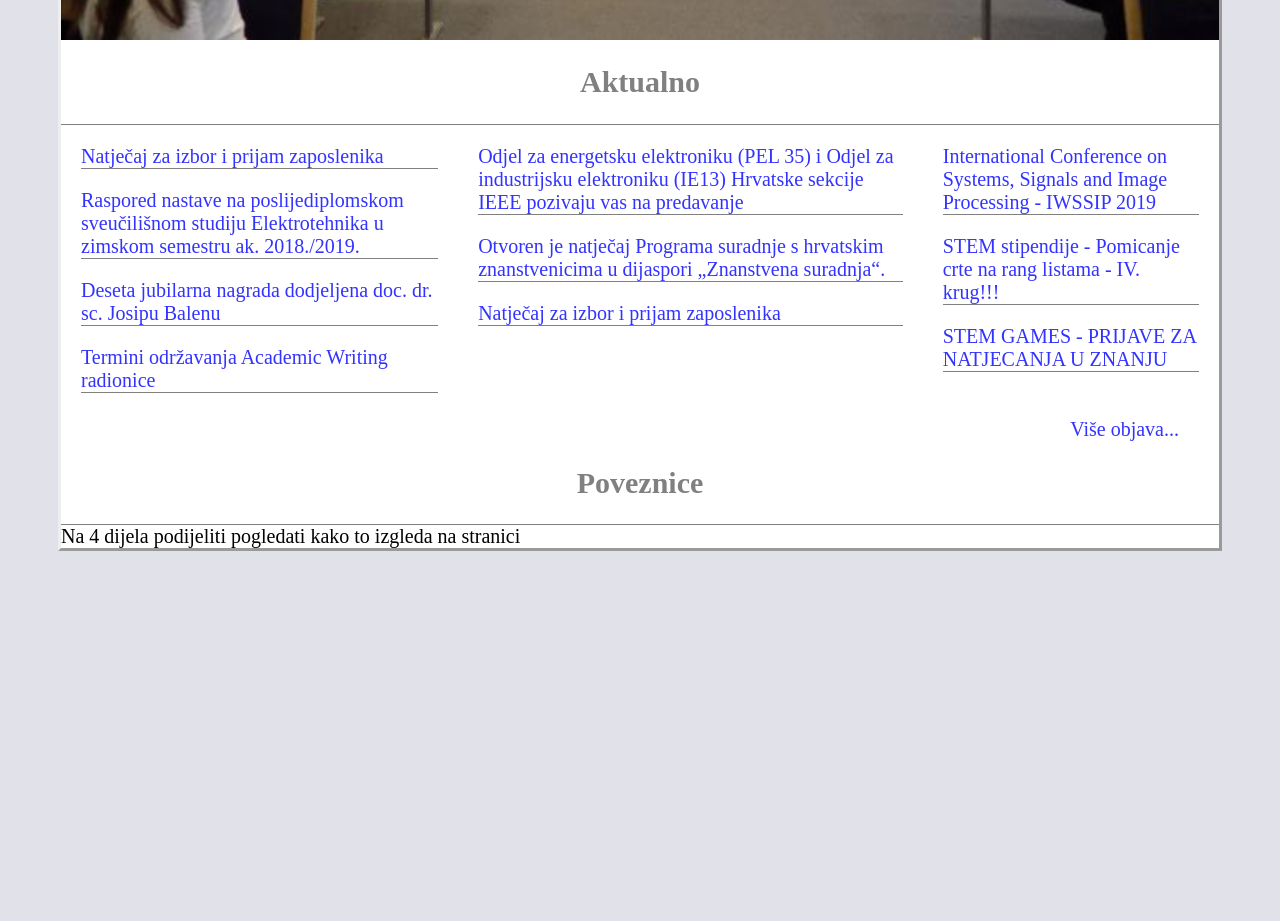
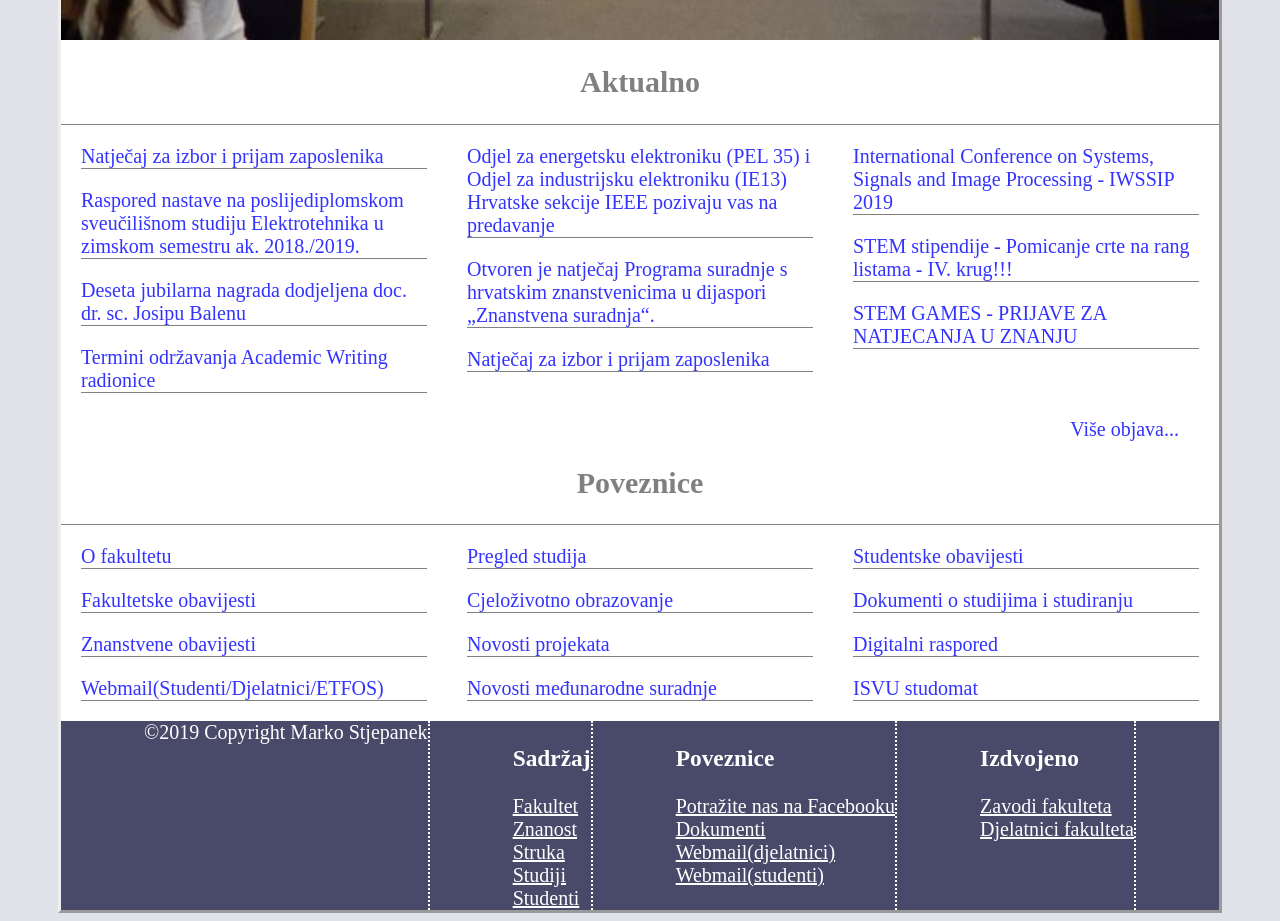
Before and after one commit to markostj/html-css-ferit, a plain HTML site: page index.html in a window 1280 px wide. Shown: the part 840-1761 px from the top of the page. Before the commit the page ends 1399 px from the top, so only its background shows below. Drawn offline with Linux system fonts and the light colour scheme.

Commit message:
Footer and content(rest of it)

```diff
--- a/index.html
+++ b/index.html
@@ -27,24 +27,24 @@
            <div class="maintitle">
                <h2>Aktualno</h2>
            </div>
-            <div class="container3">
-                <div class="column">
-                    <div class="columntitle"><a href="https://www.ferit.unios.hr/fakultet/novosti-i-dogadanja/6496#6496">Natječaj za izbor i prijam zaposlenika</a></div>
+            <div class="container3"> <!--Add dates on links-->
+                <div class="column1">
+                    <div class="columntitle"><a href="https://www.ferit.unios.hr/fakultet/novosti-i-dogadanja/6496#6496">Natječaj za izbor i prijam zaposlenika  </a></div>
+
                     <div class="columntitle"><a href="https://www.ferit.unios.hr/znanost/poslijediplomski-doktorski-studij/obavijesti/6491#6491">Raspored nastave na poslijediplomskom sveučilišnom studiju Elektrotehnika u zimskom semestru ak. 2018./2019.</a></div>
                     <div class="columntitle"> <a href="">Deseta jubilarna nagrada dodjeljena doc. dr. sc. Josipu Balenu </a></div>
                     <div class="columntitle"> <a href="https://www.ferit.unios.hr/znanost/poslijediplomski-doktorski-studij/obavijesti/6474#6474">Termini održavanja Academic Writing radionice</a></div>
                 </div>
-                 <div class="column">
+                 <div class="column2">
                      <div class="columntitle"><a href="https://www.ferit.unios.hr/fakultet/novosti-i-dogadanja/6496#6496">Odjel za energetsku elektroniku (PEL 35) i Odjel za industrijsku elektroniku (IE13) Hrvatske sekcije IEEE pozivaju vas na predavanje</a></div>
                     <div class="columntitle"><a href="https://www.ferit.unios.hr/znanost/poslijediplomski-doktorski-studij/obavijesti/6491#6491">Otvoren je natječaj Programa suradnje s hrvatskim znanstvenicima u dijaspori „Znanstvena suradnja“. </a></div>
                     <div class="columntitle"> <a href="">Natječaj za izbor i prijam zaposlenika </a></div>
                  </div>
-                 <div class="column">
+                 <div class="column3">
                      <div class="columntitle"><a href="https://www.ferit.unios.hr/fakultet/novosti-i-dogadanja/6496#6496">International Conference on Systems, Signals and Image Processing - IWSSIP 2019 </a></div>
                     <div class="columntitle"><a href="https://www.ferit.unios.hr/znanost/poslijediplomski-doktorski-studij/obavijesti/6491#6491">STEM stipendije - Pomicanje crte na rang listama - IV. krug!!!</a></div>
                     <div class="columntitle"> <a href="">STEM GAMES - PRIJAVE ZA NATJECANJA U ZNANJU </a></div>
                  </div>
-
             </div>
             <div class="other-links">
                      <a href="">Više objava...</a>
@@ -52,10 +52,62 @@
            <div class="maintitle">
                <h2>Poveznice</h2>
            </div>
+           <div class="container3">
+                <div class="column1">
+                    <div class="columntitle"><a href="https://www.ferit.unios.hr/fakultet/novosti-i-dogadanja/6496#6496">O fakultetu</a></div>
+                    <div class="columntitle"><a href="https://www.ferit.unios.hr/znanost/poslijediplomski-doktorski-studij/obavijesti/6491#6491">Fakultetske obavijesti</a></div>
+                    <div class="columntitle"> <a href="">Znanstvene obavijesti </a></div>
+                    <div class="columntitle"> <a href="https://www.ferit.unios.hr/znanost/poslijediplomski-doktorski-studij/obavijesti/6474#6474">Webmail(Studenti/Djelatnici/ETFOS)</a></div>
+                </div>
+                 <div class="column2">
+                     <div class="columntitle"><a href="https://www.ferit.unios.hr/fakultet/novosti-i-dogadanja/6496#6496">Pregled studija</a></div>
+                    <div class="columntitle"><a href="https://www.ferit.unios.hr/znanost/poslijediplomski-doktorski-studij/obavijesti/6491#6491">Cjeloživotno obrazovanje </a></div>
+                    <div class="columntitle"> <a href="">Novosti projekata </a></div>
+                    <div class="columntitle"> <a href="">Novosti međunarodne suradnje </a></div>
+                 </div>
+                 <div class="column3">
+                     <div class="columntitle"><a href="https://www.ferit.unios.hr/fakultet/novosti-i-dogadanja/6496#6496">Studentske obavijesti</a></div>
+                    <div class="columntitle"><a href="https://www.ferit.unios.hr/znanost/poslijediplomski-doktorski-studij/obavijesti/6491#6491">Dokumenti o studijima i studiranju</a></div>
+                    <div class="columntitle"> <a href="">Digitalni raspored </a></div>
+                    <div class="columntitle"> <a href="">ISVU studomat </a></div>
+                 </div>
+           </div>
         </main>
         </content>
          <footer>
-         Na 4 dijela podijeliti pogledati kako to izgleda na stranici
+        <div class="foot">
+             <div class="container4">
+             <div class="col">
+                 &copy;2019 Copyright Marko Stjepanek
+             </div>
+             <div class="col">
+                    <h3>Sadržaj</h3>
+                    <div class="links"><a href="">Fakultet</a></div>
+                    <div class="links"><a href="">Znanost</a></div>
+                    <div class="links"><a href="">Struka</a></div>
+                    <div class="links"><a href="">Studiji</a></div>
+                    <div class="links"><a href="">Studenti</a></div>
+             </div>
+             <div class="col">
+                 <h3>Poveznice</h3>
+                 <div class="links"><a href="">Potražite nas na Facebooku</a></div>
+                    <div class="links"><a href="">Dokumenti</a></div>
+                    <div class="links"><a href="">Webmail(djelatnici)</a></div>
+                    <div class="links"><a href="">Webmail(studenti)</a></div>
+
+             </div>
+             <div class="col">
+                  <h3>Izdvojeno</h3>
+                  <div class="links"><a href="">Zavodi fakulteta</a></div>
+                    <div class="links"><a href="">Djelatnici fakulteta</a></div>
+             </div>
+         </div>
+        </div>
+
+
+
+
+
         </footer>
    </div>
 
--- a/style.css
+++ b/style.css
@@ -55,6 +55,15 @@ body{
     flex-flow:row nowrap;
     justify-content:space-evenly;
 }
+.column1{
+    flex:2 1 0;
+}
+.column2{
+    flex:2 1 0;
+}
+.column3{
+    flex:2 1 0;
+}
 .columntitle{
     margin:20px;
     border-width:0px 0px 0.5px 0px;
@@ -85,3 +94,25 @@ body{
 .other-links a:hover{
     color:black;
 }
+.foot{
+    background-color:#494969;
+}
+.container4{
+    display:flex;
+    justify-content:space-evenly;
+    color:white;
+}
+.col{
+    border-width:0px 2px 0px 0px;
+    border-color:white;
+    border-style:dotted;
+}
+.col a:link{
+    color:white;
+}
+.col a:visited{
+    color:white;
+}
+.col a:hover:{
+    color:white;
+}
```
